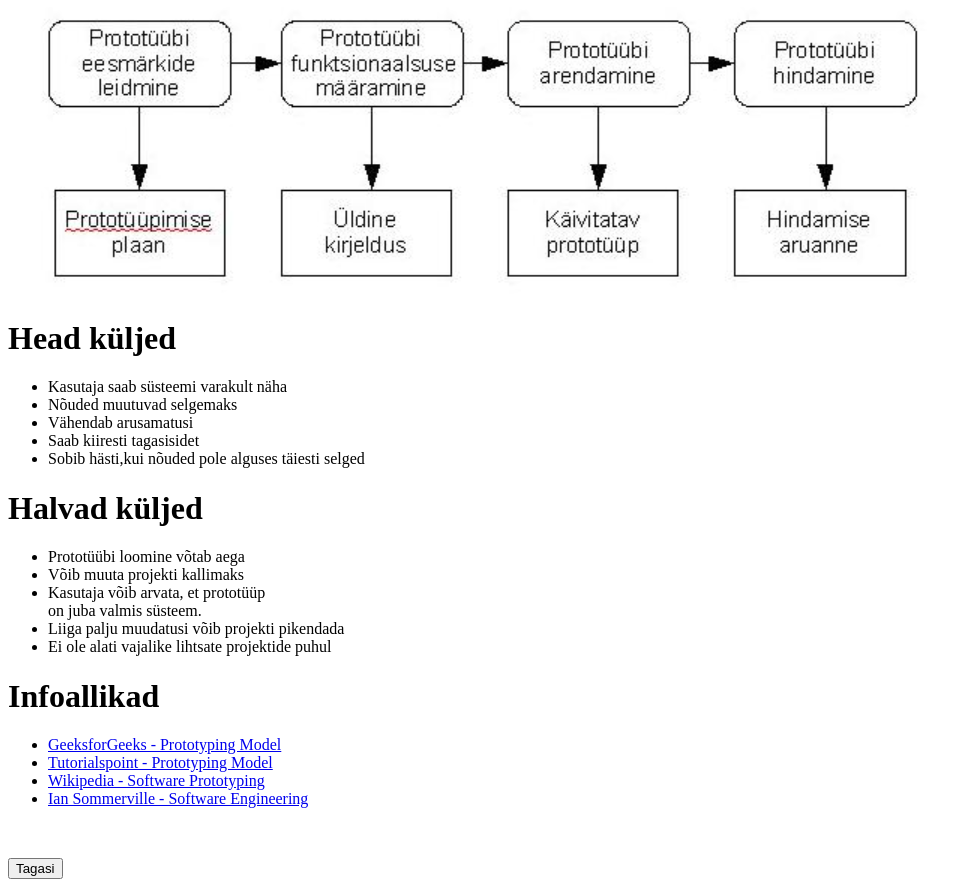
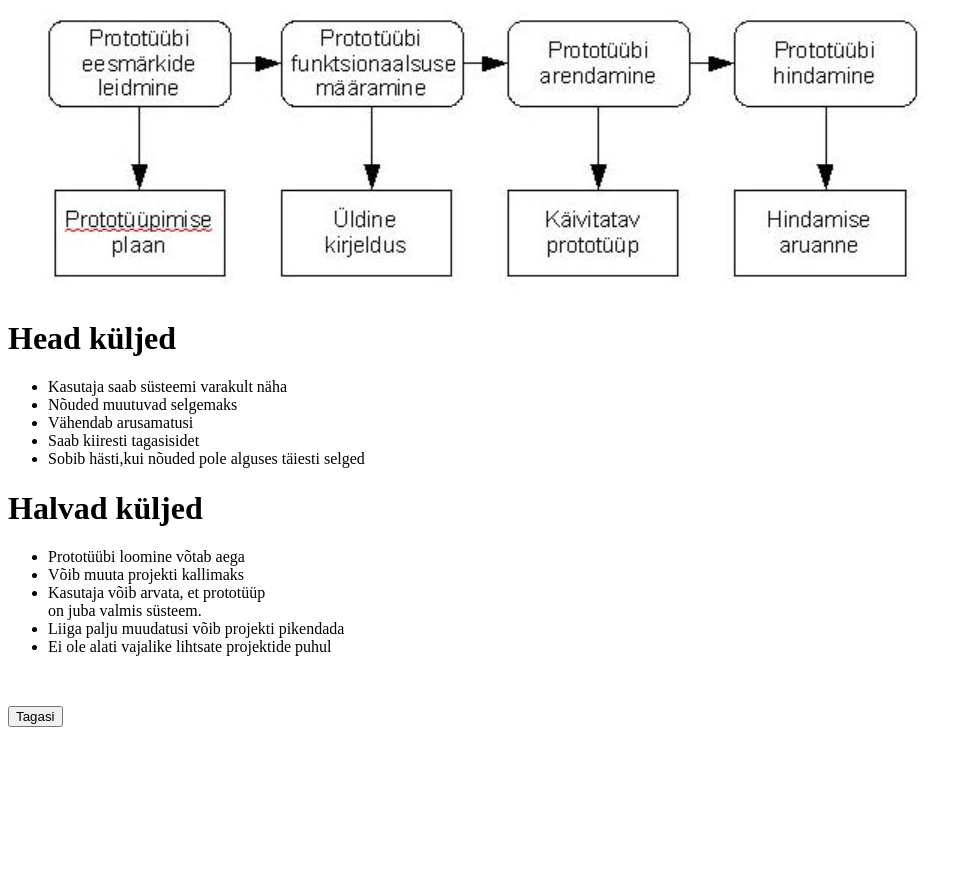
Before and after one commit to stennu420/TarkvaraarendusprotsessTARpe24StenverLindma, a plain HTML site: page SDLCModel/prototyping.html in a window 1280 px wide. Shown: the part 523-1418 px from the top of the page, without its empty margins (0-973 px from the left). After the commit the page ends 1266 px from the top, so only its background shows below. Drawn offline with Linux system fonts and the light colour scheme.

Commit message:
prototyyp

```diff
--- a/SDLCModel/prototyping.html
+++ b/SDLCModel/prototyping.html
@@ -49,13 +49,7 @@
         <li>Liiga palju muudatusi võib projekti pikendada</li>
         <li>Ei ole alati vajalike lihtsate projektide puhul</li>
     </ul>
-    <h1>Infoallikad</h1>
-    <ul>
-        <li><a href="https://www.geeksforgeeks.org/software-engineering-prototyping-model/">GeeksforGeeks - Prototyping Model</a></li>
-        <li><a href="https://www.tutorialspoint.com/software_engineering/software_engineering_prototyping_model.htm">Tutorialspoint - Prototyping Model</a></li>
-        <li><a href="https://en.wikipedia.org/wiki/Software_prototyping">Wikipedia - Software Prototyping</a></li>
-        <li><a href="https://iansommerville.com/software-engineering-book">Ian Sommerville - Software Engineering</a></li>
-    </ul>
+
     <br>
     <p>
         <button onclick="history.back('spiral.html')">Tagasi</button>
```
